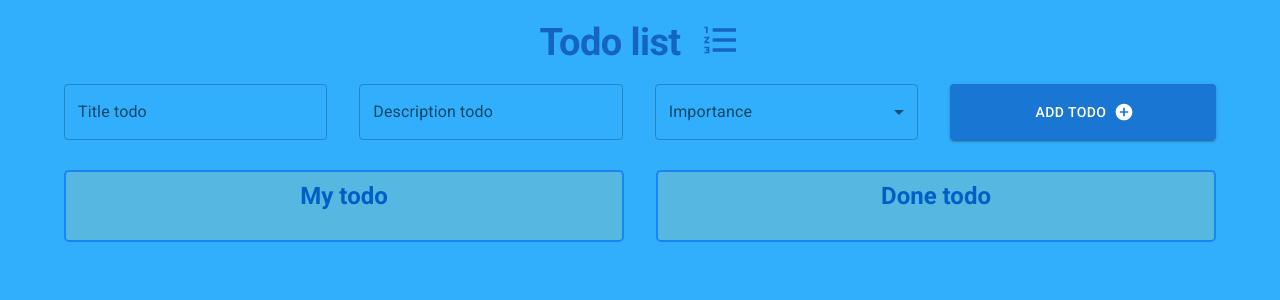
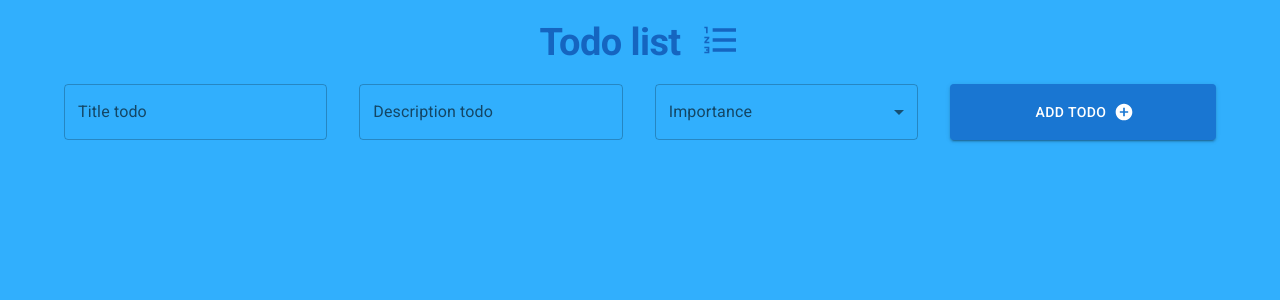
Before and after one commit to pedanmax/todo-list, a React (Vite) app in the folder todo-list-mui/: page / in a window 1280 px wide. Shown: the top 300 px of the page. Built offline with nearby package versions, Linux system fonts and the light colour scheme.

Commit message:
feat:add disabling todo in done block

```diff
--- a/todo-list-mui/src/App.tsx
+++ b/todo-list-mui/src/App.tsx
@@ -21,6 +21,7 @@ function App() {
 
   const removeTodoFunc = (id: number) => {
     const filteredTodos = todos.filter((todo) => todo.id !== id);
+    localStorage.setItem('todos', JSON.stringify(filteredTodos));
     setTodos(filteredTodos);
   };
 
@@ -44,7 +45,7 @@ function App() {
           <Header />
           <main>
             <Form />
-            <Todos />
+            {todos.length !== 0 && <Todos />}
           </main>
         </Container>
       </Context.Provider>
--- a/todo-list-mui/src/components/Task/Task.tsx
+++ b/todo-list-mui/src/components/Task/Task.tsx
@@ -33,7 +33,7 @@ const style = {
   },
 };
 
-const Task = ({ formValues } : TaskProps) => {
+const Task = ({ formValues, disabled } : TaskProps) => {
   const {
     id, titleTask, description, importance, numberTask, isChecked,
   } = formValues;
@@ -85,6 +85,7 @@ const Task = ({ formValues } : TaskProps) => {
             }}
             onChange={handleChangeTitle}
             autoComplete='off'
+            disabled={disabled}
           />
         </div>
         <div className="task-desc">
@@ -98,6 +99,7 @@ const Task = ({ formValues } : TaskProps) => {
             changeState={handleChangeDesc}
             value={descState}
             visibility={descIsOpen}
+            disabled={disabled}
           />
         </div>
       </div>
--- a/todo-list-mui/src/components/TextAreaComponent/TextAreaComponent.tsx
+++ b/todo-list-mui/src/components/TextAreaComponent/TextAreaComponent.tsx
@@ -2,7 +2,9 @@
 import TextareaAutosize from '@mui/base/TextareaAutosize';
 import { styled } from '@mui/system';
 
-const TextAreaComponent = ({ changeState, value, visibility } : { changeState: (event: React.ChangeEvent<HTMLTextAreaElement>) => void, value:string, visibility: boolean }) => {
+const TextAreaComponent = ({
+  changeState, value, visibility, disabled,
+} : { changeState: (event: React.ChangeEvent<HTMLTextAreaElement>) => void, value:string, visibility: boolean, disabled: boolean }) => {
   const grey = {
     50: '#f6f8fa',
     100: '#eaeef2',
@@ -50,6 +52,7 @@ const TextAreaComponent = ({ changeState, value, visibility } : { changeState: (
       placeholder="Your description"
       defaultValue={value}
       onBlur={changeState}
+      disabled={disabled}
       sx={{
         width: '100%',
         height: '100px',
--- a/todo-list-mui/src/components/Todos/DoneTodos.tsx
+++ b/todo-list-mui/src/components/Todos/DoneTodos.tsx
@@ -2,13 +2,13 @@ import Task from '../Task/Task';
 import { TodosProps } from '../../types/types';
 import './Todos.scss';
 
-const DoneTodos = ({ todos, folowingTodo, removeTodo } : TodosProps) => {
-  // const doneTodos = todos.filter((todo) => todo.isChecked);
+const DoneTodos = ({ todos } : TodosProps) => {
+  const doneTodos = todos.filter((todo) => todo.isChecked);
   return (
     <div className='todos-block done'>
-      <h1 className="title">Done todo</h1>
+      <h1 className="title">Done tasks</h1>
       <ul className="todos">
-        {todos && todos.map((todo, index) => {
+        {doneTodos && doneTodos.map((todo, index) => {
           return (
             <li key={todo.id} className="todos-item">
               <Task
@@ -20,8 +20,7 @@ const DoneTodos = ({ todos, folowingTodo, removeTodo } : TodosProps) => {
                   isChecked: todo.isChecked,
                   id: todo.id,
                 }}
-                changeTodoFunc={folowingTodo}
-                removeTodo={removeTodo}
+                disabled={doneTodos.length !== 0}
               />
             </li>
           );
--- a/todo-list-mui/src/components/Todos/NewTodos.tsx
+++ b/todo-list-mui/src/components/Todos/NewTodos.tsx
@@ -7,11 +7,13 @@ import './Todos.scss';
 
 const NewTodos = ({ todos } : TodosProps) => {
   const newTodos = todos.filter((todo) => !todo.isChecked);
+  const subtitle = <h4 className='subtitle'>Add new task!</h4>;
   return (
     <div className='todos-block new'>
-      <h1 className="title">My todo</h1>
+      <h1 className="title">My tasks</h1>
+      {!newTodos.length && subtitle}
       <ul className="todos">
-        {todos && newTodos.map((todo, index) => {
+        {newTodos && newTodos.map((todo, index) => {
           return (
             <li key={todo.id} className="todos-item">
               <Task
@@ -23,6 +25,7 @@ const NewTodos = ({ todos } : TodosProps) => {
                   isChecked: todo.isChecked,
                   id: todo.id,
                 }}
+                disabled={newTodos.length === 0}
               />
             </li>
           );
--- a/todo-list-mui/src/components/Todos/Todos.scss
+++ b/todo-list-mui/src/components/Todos/Todos.scss
@@ -13,17 +13,14 @@
   color: #005fc4 ;
   margin-bottom: 20px;
 }
-.new{
+.subtitle{
+  font-size: 18px;
+  text-align: center;
+  padding: 20px 0px;
+}
 
-}
-.done{
-
-}
 .todos-item{
   &:not(:last-child){
     margin-bottom: 20px;
   }
 }
-.custom-checkbox-root .MuiSvgIcon-root{
-
-}
--- a/todo-list-mui/src/components/Todos/Todos.tsx
+++ b/todo-list-mui/src/components/Todos/Todos.tsx
@@ -10,7 +10,7 @@ const Todos = () => {
   const { todos } = useContext(Context);
   const newTodos = todos.filter((todo) => !todo.isChecked);
   const doneTodos = todos.filter((todo) => todo.isChecked);
-  console.log(todos);
+
   return (
     <Stack
       direction={{ xs: 'column', sm: 'row' }}
@@ -23,9 +23,12 @@ const Todos = () => {
       <NewTodos
         todos={newTodos}
       />
-      <DoneTodos
-        todos={doneTodos}
-      />
+      {doneTodos.length !== 0
+        && (
+        <DoneTodos
+          todos={doneTodos}
+        />
+        )}
     </Stack>
   );
 };
--- a/todo-list-mui/src/types/types.ts
+++ b/todo-list-mui/src/types/types.ts
@@ -28,6 +28,7 @@ export interface TodosProps {
 
 export interface TaskProps {
   formValues: FormValues,
+  disabled: boolean,
 }
 
 export type Store = {
@@ -36,7 +37,3 @@ export type Store = {
   addTodoToState: (value: FormValues) => void;
   todos: FormValues[];
 };
-
-export type AddingTodoFunc = (value: FormValues) => void;
-
-export type ChangeTodoFunc = (value: FormValues) => void;
```
